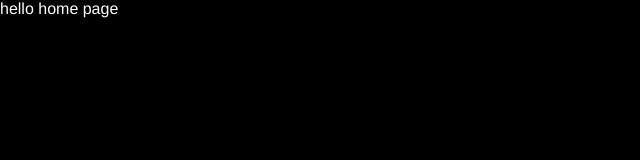
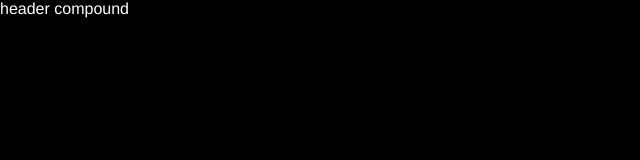
Before and after one commit to lgdhades/React-TypeScript-Netflix-Clone, a React (Create React App) app: page / in a window 1280 px wide. Shown: the top 160 px of the page, without its empty margins (0-640 px from the left). Built offline with nearby package versions, Linux system fonts and the light colour scheme.

Commit message:
feat: build header-compound & add it in home-page

```diff
--- a/src/compounds/HeaderCompound.tsx
+++ b/src/compounds/HeaderCompound.tsx
@@ -1,17 +1,16 @@
 import React, { ReactNode } from "react"
-import { Interface } from 'readline'
 
 interface defaultProps {
-	children: ReactNode;
+  children?: ReactNode
 }
 
-
-function HeaderCompound({ children, ...restProps }: defaultProps) {
-	return (
-		<div {...restProps}>
-			{children}
-		</div>
-	)
+function HeaderCompound({ children }: defaultProps) {
+  return (
+    <>
+      header compound
+      {children}
+    </>
+  )
 }
 
 export default HeaderCompound
--- a/src/pages/HomePage.tsx
+++ b/src/pages/HomePage.tsx
@@ -1,9 +1,11 @@
-import React from "react"
+import React, { Children, ReactNode } from "react"
+import HeaderCompound from "../compounds/HeaderCompound"
+
 
 function HomePage() {
   return (
     <>
-    hello home page
+      <HeaderCompound />
     </>
   )
 }
```
